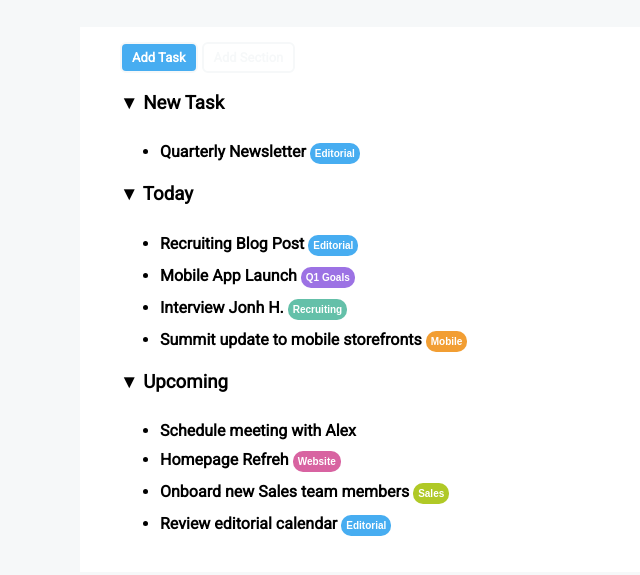
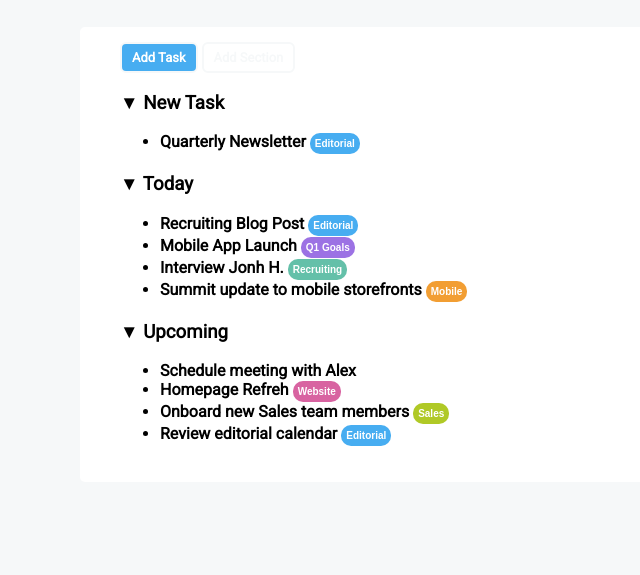
Before and after one commit to giacomomarongiu/html-css-toboolist, a plain HTML site: page index.html in a window 1280 px wide. Shown: the part 73-648 px from the top of the page, without its empty margins (0-640 px from the left). Drawn offline with Linux system fonts and the light colour scheme.

Commit message:
comments and new attempts

```diff
--- a/assets/css/style.css
+++ b/assets/css/style.css
@@ -1,3 +1,4 @@
+/*Colori campionati*/
 :root {
     --bool-white: #FFFFFF;
     --bool-grey: #F6F8F9;
@@ -8,6 +9,8 @@
     --bool-pink: #D863A1;
     --bool-yellow: #B0C926;
 }
+
+/*Gestione Header del body*/
 
 #body_header {
     background-color: var(--bool-white);
@@ -24,6 +27,8 @@
 }
 
 
+
+/*Gestione sfondi e colori*/
 body {
     font-family: 'Roboto';
     font-weight: 600;
@@ -40,12 +45,10 @@ main {
     padding-left: 40px;
     padding-top: 15px;
     padding-bottom: 20px;
+    border-radius: 5px;
 }
 
-#main_header {
-
-}
-
+/*Bottoni vari*/
 button{
     font-size: 10px;
     font-weight: bold;
@@ -100,8 +103,3 @@ button{
     color: var(--bool-grey);
     padding: 6px 10px;
 }
-
-
-li{
-    padding-top: 10px;
-}
--- a/index.html
+++ b/index.html
@@ -19,16 +19,22 @@
 
     <!--main start - 2st big structure-->
     <main>
+        <!--Parte superiore del main-->
         <header id="main_header">
             <button class="up" id="add_task">Add Task</button>
             <button class="up" id="add_section">Add Section</button>
         </header>
+        <!--Fine parte superioe, manca la linea!-->
 
+
+        <!--Inizio parte principale del main-->
         <div id="main_big">
+            <!--Ho fatto tre sezioni contenti un titolo è una lista
+            Resta da cambiare l'icona della lista e formattare u po' il testp-->
             <section class="main_section">
                 <h3>&#9660 New Task</h3>
                 <ul>
-                    <li>Quarterly Newsletter <button class="edi">Editorial</button></li>
+                    <li class="green">Quarterly Newsletter <button class="edi">Editorial</button></li>
                 </ul>
             </section>
             <section class="main_section">
@@ -36,7 +42,7 @@
                 <ul>
                     <li>Recruiting Blog Post <button class="edi">Editorial</button></li>
                     <li>Mobile App Launch <button class="q">Q1 Goals</button></li>
-                    <li>Interview Jonh H. <button class="rec">Recruiting</button></li>
+                    <li class="red">Interview Jonh H. <button class="rec">Recruiting</button></li>
                     <li>Summit update to mobile storefronts <button class="mob">Mobile</button></li>
                 </ul>
             </section>
@@ -50,6 +56,7 @@
                 </ul>
             </section>
         </div>
+        <!--Fine corpo principale-->
 
     </main>
 
```
